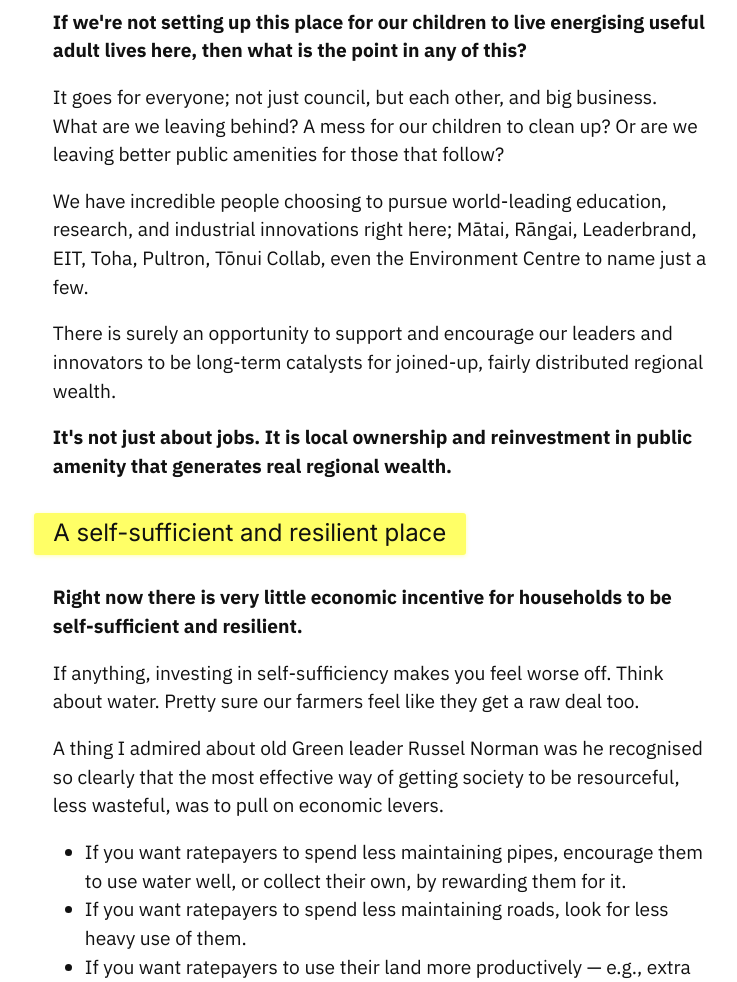
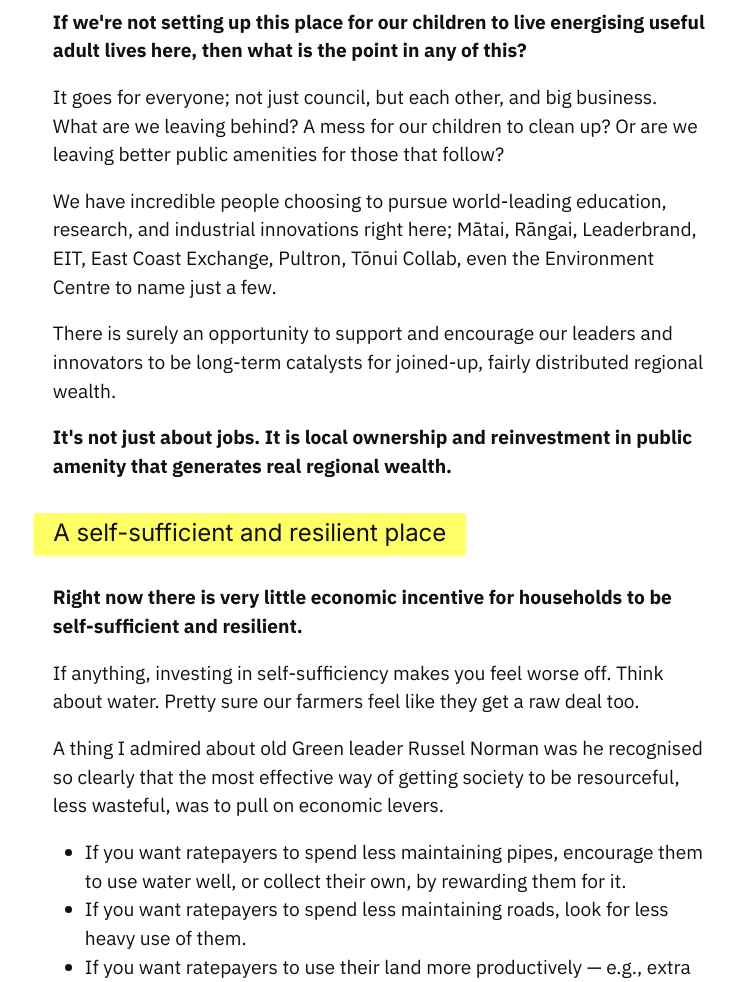
Before and after one commit to ianallannz/vote, an Eleventy site: page index.njk in a window 1280 px wide. Shown: the part 1465-2447 px from the top of the page, without its empty margins (104-841 px from the left). Built offline with nearby package versions, Linux system fonts and the light colour scheme; Eleventy itself is replaced by a stand-in of ours; files that its build step writes are made by us from their sources; what jsdom, markdown-it-attrs would draw is missing.

Commit message:
home copy tweak 2

```diff
--- a/index.njk
+++ b/index.njk
@@ -68,7 +68,7 @@ title: Home
         <p>It goes for everyone; not just council, but each other, and big business. What are we leaving behind? A mess
           for our children to clean up? Or are we leaving better public amenities for those that follow?</p>
         <p>We have incredible people choosing to pursue world-leading education, research, and industrial innovations
-          right here; Mātai, Rāngai, Leaderbrand, EIT, Toha, Pultron, Tōnui Collab, even the Environment Centre to name just a
+          right here; Mātai, Rāngai, Leaderbrand, EIT, East Coast Exchange, Pultron, Tōnui Collab, even the Environment Centre to name just a
           few.</p>
         <p>There is surely an opportunity to support and encourage our leaders and innovators to be long-term catalysts
           for joined-up, fairly distributed regional wealth.</p>
```
